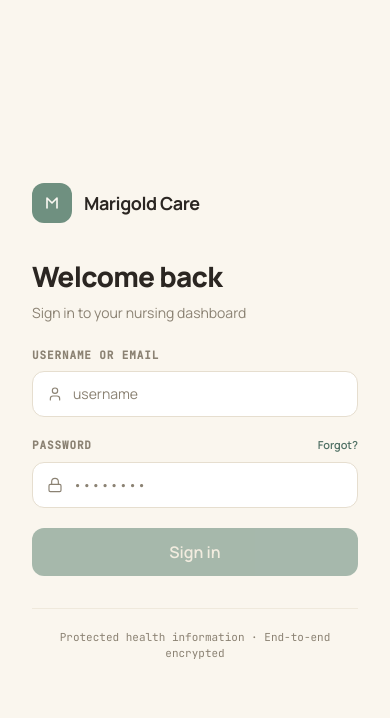
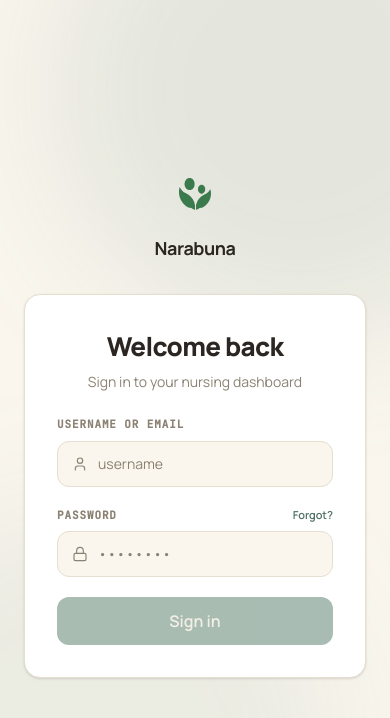
Before and after one commit to jevvonn/we-watch-bigmo-web-admin, a React (Vite) app: page /login in a window 390 px wide. Shown: the top 718 px of the page. Built offline with nearby package versions, Linux system fonts and the light colour scheme; no server answers.

Commit message:
feat: update README with additional repository links, add logo image, and refactor ChatThread and Sidebar components for cleaner UI

```diff
--- a/src/components/ChatThread.tsx
+++ b/src/components/ChatThread.tsx
@@ -6,21 +6,9 @@ import {
   type KeyboardEvent,
   type UIEvent,
 } from "react";
-import {
-  Phone,
-  Video,
-  MoreHorizontal,
-  Send,
-  CheckCheck,
-  Check,
-  Clock,
-  Loader2,
-  MessageSquare,
-} from "lucide-react";
+import { Send, Check, Loader2, MessageSquare } from "lucide-react";
 import type { ConversationRoom, UiMessage } from "../types";
 import { avatarFor, formatMessageTime } from "../utils";
-
-const QUICK: string[] = [];
 
 interface BubbleProps {
   msg: UiMessage;
@@ -182,11 +170,6 @@ export function ChatThread({
     );
   }
 
-  const dateLabel = new Date().toLocaleDateString("en-GB", {
-    weekday: "long",
-    day: "numeric",
-    month: "short",
-  });
   const partnerAvatar = avatarFor(room.partner.fullName);
 
   return (
@@ -201,24 +184,6 @@ export function ChatThread({
           <h2 className="text-base font-bold m-0 leading-tight">
             {room.partner.fullName}
           </h2>
-          <div className="text-[12.5px] text-muted mt-0.5 flex items-center gap-2">
-            <span
-              className={`w-[7px] h-[7px] rounded-full inline-block ${connected ? "bg-ok" : "bg-warn"}`}
-            />
-            <span>{connected ? "Active now" : "Reconnecting…"}</span>
-            <span className="text-muted-2">·</span>
-            <span className="font-mono text-[11.5px]">{room.partner.role}</span>
-          </div>
-        </div>
-        <div className="ml-auto flex gap-1.5">
-          {[Phone, Video, MoreHorizontal].map((Ic, i) => (
-            <button
-              key={i}
-              className="w-[38px] h-[38px] rounded-xl flex items-center justify-center text-ink-2 bg-surface-2 hover:bg-line transition-colors"
-            >
-              <Ic size={16} strokeWidth={1.75} />
-            </button>
-          ))}
         </div>
       </header>
 
@@ -239,12 +204,6 @@ export function ChatThread({
             )}
           </div>
         )}
-
-        <div className="flex items-center gap-3 my-6 mb-3 text-muted text-[11px] font-mono uppercase tracking-[0.08em]">
-          <span className="flex-1 h-px bg-line" />
-          <span>Today · {dateLabel}</span>
-          <span className="flex-1 h-px bg-line" />
-        </div>
 
         {loading && (
           <div className="text-center text-muted text-[13px] py-10 flex items-center justify-center gap-2">
--- a/src/components/Sidebar.tsx
+++ b/src/components/Sidebar.tsx
@@ -40,10 +40,6 @@ function NavBtn({ Icon, active, badge, label, onClick }: NavBtnProps) {
 
 const NAV: { id: string; Icon: LucideIcon; label: string }[] = [
   { id: "chat", Icon: MessageSquare, label: "Messages" },
-  { id: "patients", Icon: Users, label: "Contacts" },
-  { id: "cal", Icon: Calendar, label: "Schedule" },
-  { id: "notes", Icon: FileText, label: "Notes" },
-  { id: "vitals", Icon: Activity, label: "Vitals" },
 ];
 
 interface SidebarProps {
--- a/src/pages/Login.tsx
+++ b/src/pages/Login.tsx
@@ -26,75 +26,32 @@ export function Login() {
   };
 
   return (
-    <div className="min-h-screen flex">
-      {/* Brand panel */}
-      <div className="hidden lg:flex lg:w-1/2 bg-ink text-cream p-12 flex-col justify-between relative overflow-hidden">
-        <div className="relative z-10 flex items-center gap-3">
-          <div className="w-11 h-11 bg-sage rounded-xl flex items-center justify-center">
-            <svg width="22" height="22" viewBox="0 0 32 32" fill="none">
-              <path
-                d="M8 24V8l8 8 8-8v16"
-                stroke="#FBF8F2"
-                strokeWidth="2.6"
-                strokeLinecap="round"
-                strokeLinejoin="round"
-              />
-            </svg>
+    <div className="min-h-screen flex items-center justify-center p-6 bg-canvas relative overflow-hidden">
+      {/* Soft ambient blobs */}
+      <div className="absolute -top-40 -right-40 w-[500px] h-[500px] bg-sage/15 rounded-full blur-3xl pointer-events-none" />
+      <div className="absolute -bottom-40 -left-40 w-[500px] h-[500px] bg-sage/10 rounded-full blur-3xl pointer-events-none" />
+
+      <div className="relative w-full max-w-[420px]">
+        {/* Brand */}
+        <div className="flex flex-col items-center mb-8">
+          <div className="w-14 h-14 rounded-2xl flex items-center justify-center">
+            <img src="/logo-green.png" alt="Narabuna" className="w-8 h-8" />
           </div>
-          <span className="text-lg font-bold tracking-tight">
-            Marigold Care
+          <span className="mt-3 text-lg font-bold tracking-tight text-ink">
+            Narabuna
           </span>
         </div>
 
-        <div className="relative z-10">
-          <h1 className="text-[44px] font-extrabold tracking-tight leading-[1.05] max-w-md">
-            Care that travels with your patients.
-          </h1>
-          <p className="mt-5 text-cream/70 max-w-md leading-relaxed text-[15px]">
-            Stay close to those in your care — message securely and respond fast
-            when it matters most.
-          </p>
-          <div className="mt-10 flex gap-2.5">
-            <span className="w-8 h-1 rounded-full bg-sage" />
-            <span className="w-2 h-1 rounded-full bg-cream/30" />
-            <span className="w-2 h-1 rounded-full bg-cream/30" />
+        {/* Card */}
+        <div className="bg-surface border border-line rounded-2xl p-8 shadow-sm">
+          <div className="text-center">
+            <h2 className="text-[26px] font-extrabold tracking-tight">
+              Welcome back
+            </h2>
+            <p className="mt-1.5 text-muted text-sm">
+              Sign in to your nursing dashboard
+            </p>
           </div>
-        </div>
-
-        <div className="relative z-10 text-[11px] text-cream/40 font-mono">
-          © 2026 Marigold Care · v2.4.0
-        </div>
-
-        <div className="absolute -bottom-32 -right-32 w-[480px] h-[480px] bg-sage/20 rounded-full blur-3xl" />
-        <div className="absolute -top-20 -right-20 w-[300px] h-[300px] bg-sage/10 rounded-full blur-3xl" />
-      </div>
-
-      {/* Form panel */}
-      <div className="flex-1 flex items-center justify-center p-8 bg-canvas">
-        <div className="w-full max-w-[400px]">
-          <div className="lg:hidden mb-8 flex items-center gap-3">
-            <div className="w-10 h-10 bg-sage rounded-xl flex items-center justify-center">
-              <svg width="20" height="20" viewBox="0 0 32 32" fill="none">
-                <path
-                  d="M8 24V8l8 8 8-8v16"
-                  stroke="#FBF8F2"
-                  strokeWidth="2.6"
-                  strokeLinecap="round"
-                  strokeLinejoin="round"
-                />
-              </svg>
-            </div>
-            <span className="text-lg font-bold tracking-tight">
-              Marigold Care
-            </span>
-          </div>
-
-          <h2 className="text-[28px] font-extrabold tracking-tight">
-            Welcome back
-          </h2>
-          <p className="mt-1.5 text-muted text-sm">
-            Sign in to your nursing dashboard
-          </p>
 
           {error && (
             <div className="mt-6 flex items-start gap-2 p-3 bg-crit-bg border border-crit/20 rounded-xl text-crit text-[13px]">
@@ -112,7 +69,7 @@ export function Login() {
               <label className="block text-[11px] font-bold text-muted uppercase tracking-[0.08em] mb-2 font-mono">
                 Username or Email
               </label>
-              <div className="flex items-center gap-2.5 bg-surface border border-line rounded-xl px-3.5 focus-within:border-sage focus-within:ring-2 focus-within:ring-sage/20 transition">
+              <div className="flex items-center gap-2.5 bg-canvas border border-line rounded-xl px-3.5 focus-within:border-sage focus-within:ring-2 focus-within:ring-sage/20 transition">
                 <UserIcon size={16} strokeWidth={1.75} className="text-muted" />
                 <input
                   type="text"
@@ -138,7 +95,7 @@ export function Login() {
                   Forgot?
                 </a>
               </div>
-              <div className="flex items-center gap-2.5 bg-surface border border-line rounded-xl px-3.5 focus-within:border-sage focus-within:ring-2 focus-within:ring-sage/20 transition">
+              <div className="flex items-center gap-2.5 bg-canvas border border-line rounded-xl px-3.5 focus-within:border-sage focus-within:ring-2 focus-within:ring-sage/20 transition">
                 <Lock size={16} strokeWidth={1.75} className="text-muted" />
                 <input
                   type="password"
@@ -167,12 +124,6 @@ export function Login() {
               )}
             </button>
           </form>
-
-          <div className="mt-8 pt-5 border-t border-line-soft">
-            <p className="text-[11px] text-muted text-center font-mono">
-              Protected health information · End-to-end encrypted
-            </p>
-          </div>
         </div>
       </div>
     </div>
```
Also changed, not shown: public/logo-green.png (added), 1 other file (tests, documents, lock files or other folders).
